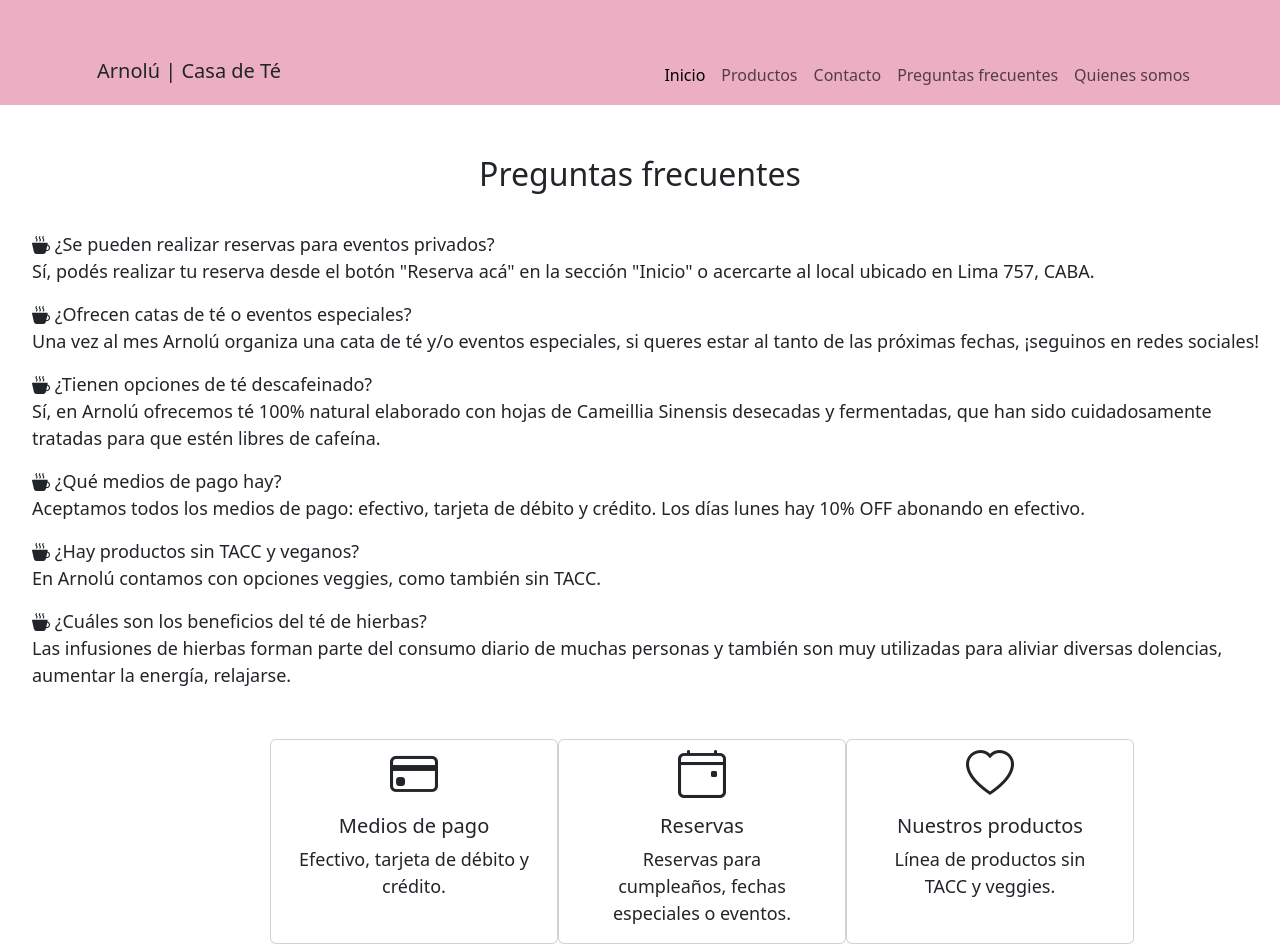
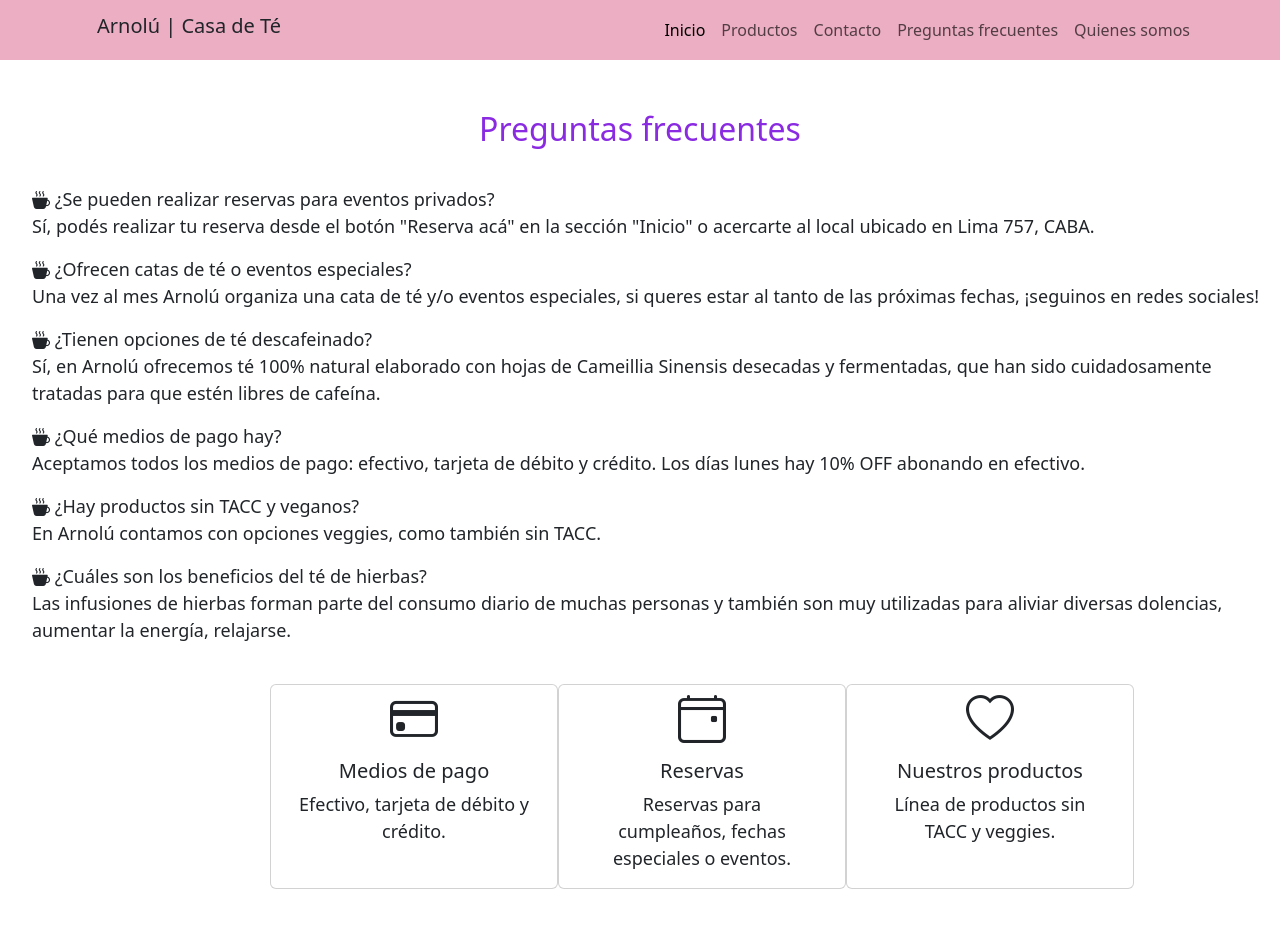
Before and after one commit to noeliazeitunlian/parcial_2_desarrollo_web, a plain HTML site: page tp-final/paginas/preguntas_frec.html in a window 1280 px wide. After the commit the page ends 889 px from the top, so only its background shows below. Drawn offline with nearby package versions, Linux system fonts and the light colour scheme.

Commit message:
preguntas frecuentes

```diff
--- a/tp-final/style.css
+++ b/tp-final/style.css
@@ -119,6 +119,7 @@ background-color: #f8cad9;
     text-align: center;
     margin-top: 50px;
     padding-bottom: 30px;
+    color: blueviolet;
 }
 
 .pregunta{
@@ -154,7 +155,3 @@ background-color: #f8cad9;
     flex-wrap: wrap;
     justify-content: space-between;
 }
-
-.container{
-    margin-top: 50px;
-}
```
